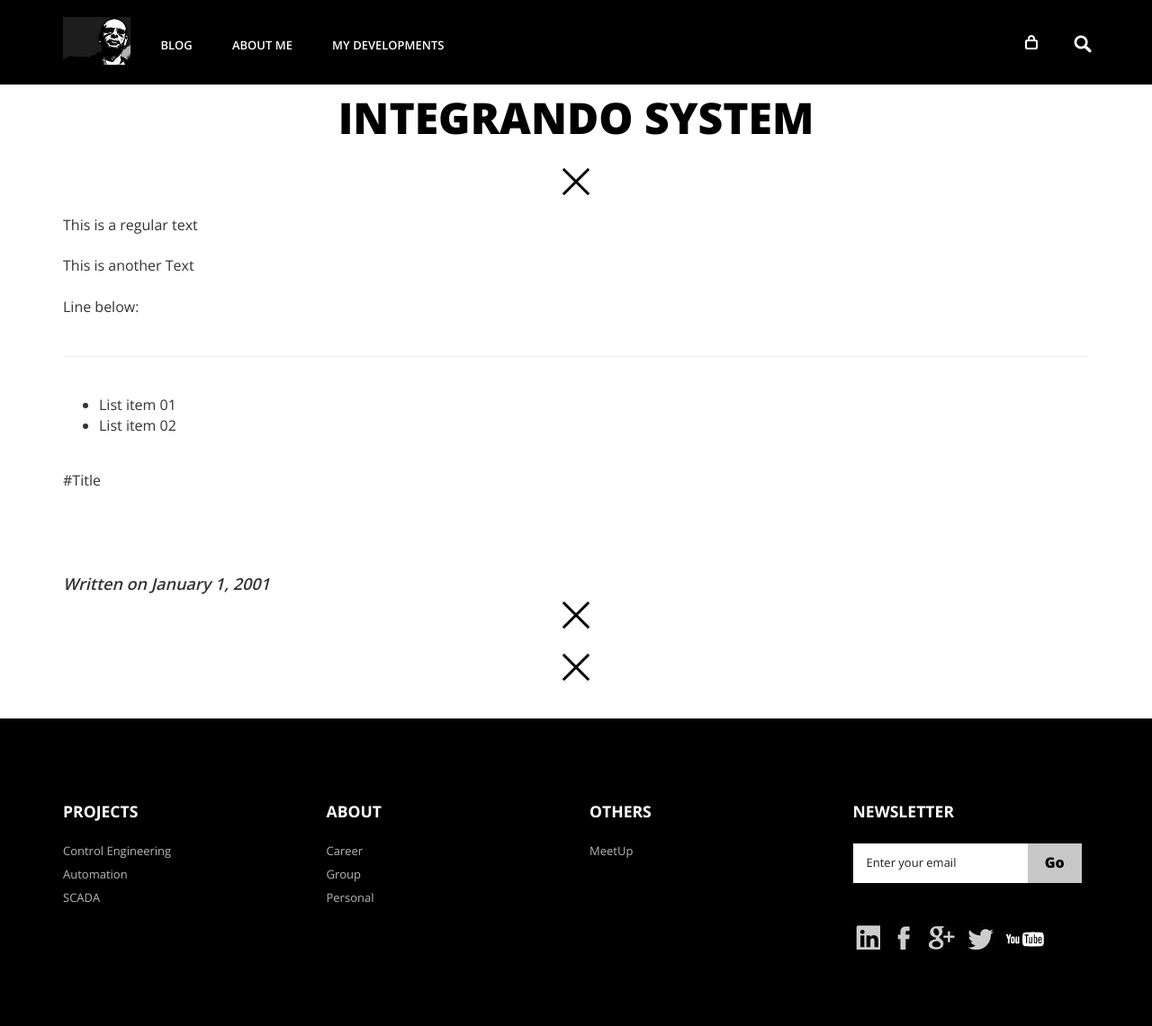
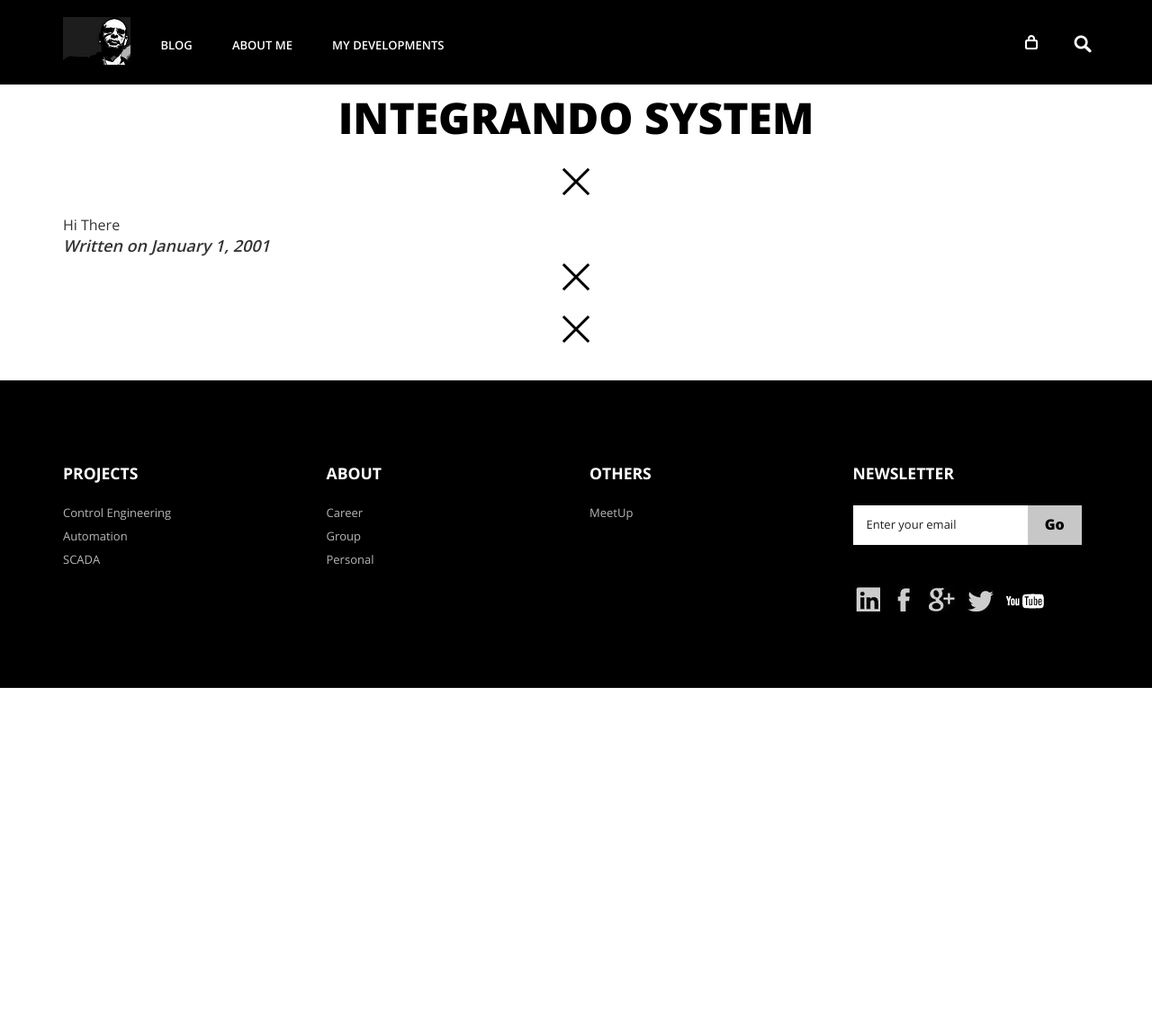
Before and after one commit to RogerioDosSantos/RogerioDosSantos.github.io, a Jekyll site: the page built from _posts/2001-1-1-Integrando_System.md, in a window 1280 px wide. Shown: the whole page at 90% size. Built offline with Jekyll 4.4.1, drawn with Linux system fonts in a browser that asks for light colours; comment, search, counter and statistics services are not loaded; after the commit the page ends 900 px from its top, so only the background shows below that.

Commit message:
Article Update

```diff
--- a/_posts/2001-1-1-Integrando_System.md
+++ b/_posts/2001-1-1-Integrando_System.md
@@ -2,11 +2,11 @@
 layout: post
 published: true
 resource_folder: 'post'
-type: 'development'
+type: 'blog'
 subject: 'Cosel'
 title: 'Integrando System'
 category: 'development'
 image: 'pos_web_development.jpg'
 author: 'Rogerio dos Santos'
 ---
-<div>This is a regular text<br clear="none"/></div><div><br clear="none"/></div><div>This is another Text</div><div><br clear="none"/></div><div>Line below:</div><div><br clear="none"/></div><div><hr/></div><div><br clear="none"/></div><ul><li>List item 01</li><li>List item 02</li></ul><div><br clear="none"/></div><div>#Title</div><div><br clear="none"/></div><div><br clear="none"/></div><div><br clear="none"/></div><div><br clear="none"/></div><en-media align="left" border="0" style="margin-top: -1px;" hash="a62cef52bf9cca1444e0e64f19aebac7" type="application/octet-stream"/>
+<div>Hi There</div>
```
